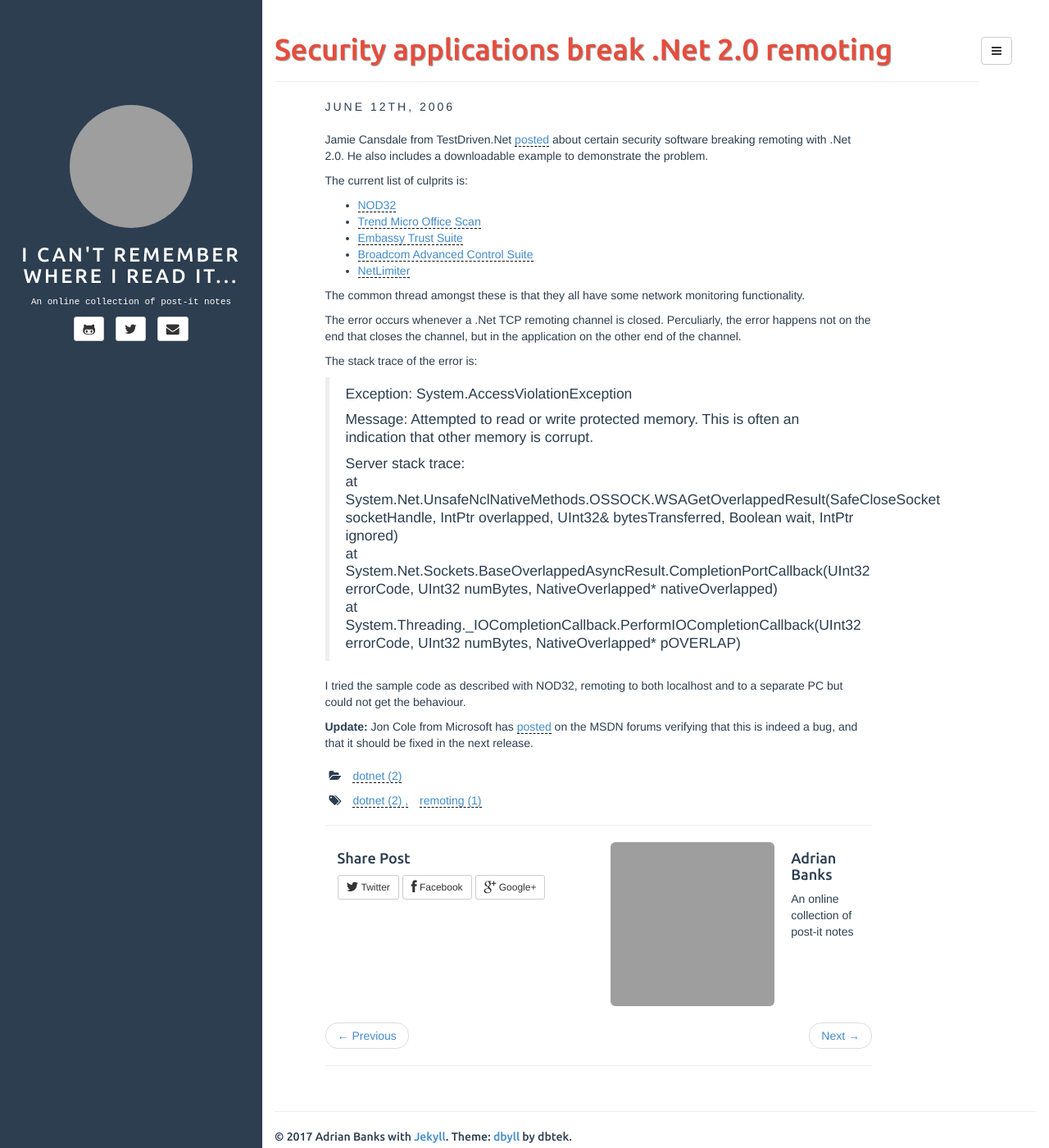
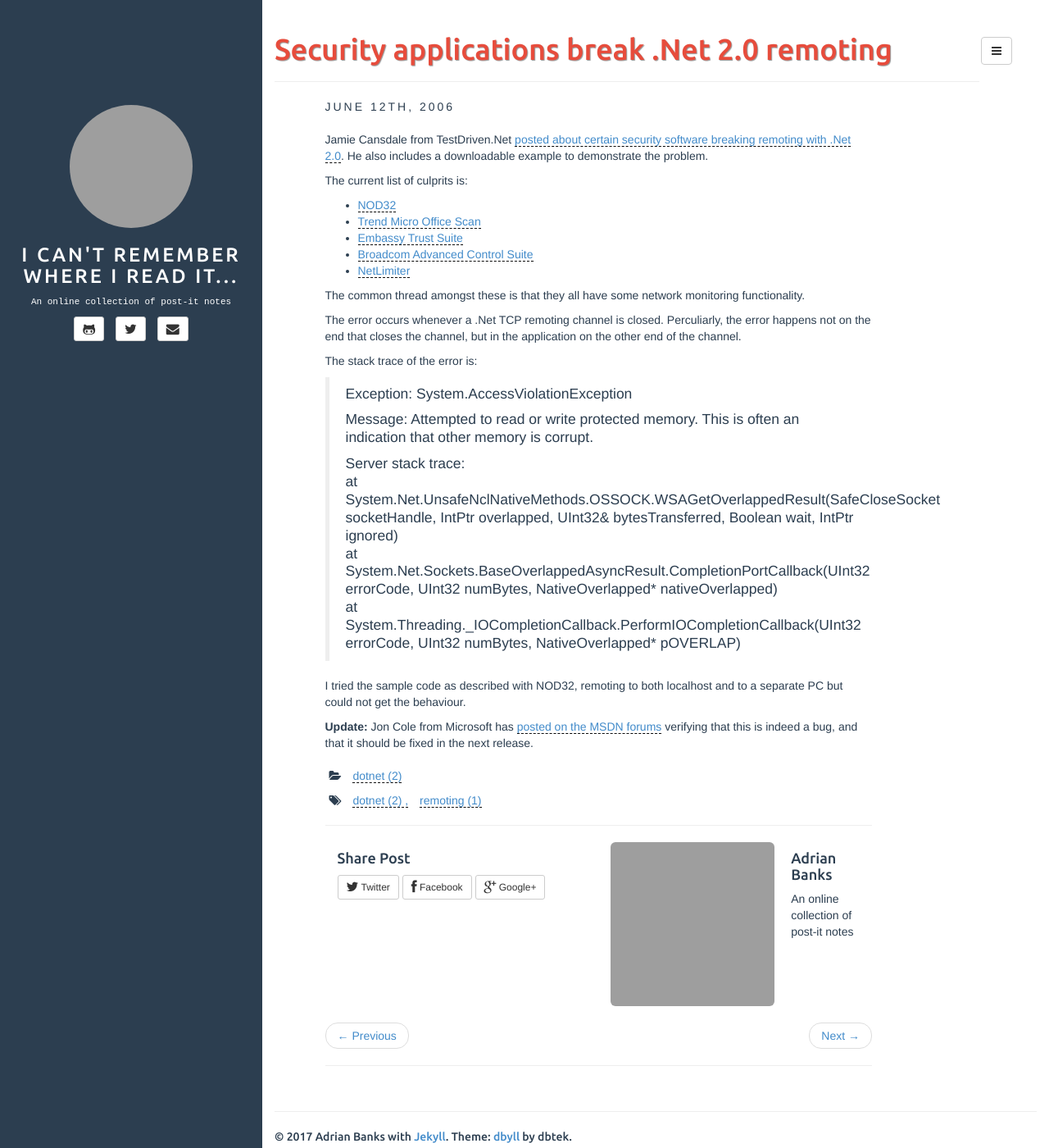
Before and after one commit to adrianbanks/adrianbanks.github.io, a Jekyll site: the page built from _posts/2006-06-12-security-applications-break-dotnet-remoting.md, in a window 1280 px wide and 1400 px high. Shown: the whole window at 82% size. Built offline with Jekyll 4.4.1, drawn with Linux system fonts in a browser that asks for light colours; grey boxes are pictures that could not be loaded.

Commit message:
Make the hyperlinks better

```diff
--- a/_posts/2006-06-12-security-applications-break-dotnet-remoting.md
+++ b/_posts/2006-06-12-security-applications-break-dotnet-remoting.md
@@ -6,7 +6,7 @@ tags: [dotnet, remoting]
 fullview: true
 ---
 
-Jamie Cansdale from TestDriven.Net [posted](http://weblogs.asp.net/nunitaddin/archive/2006/06/07/Security-Apps-Break-.NET-2.0-Remoting.aspx) about certain security software breaking remoting with .Net 2.0. He also includes a downloadable example to demonstrate the problem.
+Jamie Cansdale from TestDriven.Net [posted about certain security software breaking remoting with .Net 2.0](http://weblogs.asp.net/nunitaddin/archive/2006/06/07/Security-Apps-Break-.NET-2.0-Remoting.aspx). He also includes a downloadable example to demonstrate the problem.
 
 The current list of culprits is:
 
@@ -33,4 +33,4 @@ The stack trace of the error is:
 
 I tried the sample code as described with NOD32, remoting to both localhost and to a separate PC but could not get the behaviour.
 
-**Update:** Jon Cole from Microsoft has [posted](http://forums.microsoft.com/MSDN/ShowPost.aspx?PostID=273738&SiteID=1) on the MSDN forums verifying that this is indeed a bug, and that it should be fixed in the next release.
+**Update:** Jon Cole from Microsoft has [posted on the MSDN forums](http://forums.microsoft.com/MSDN/ShowPost.aspx?PostID=273738&SiteID=1) verifying that this is indeed a bug, and that it should be fixed in the next release.
```
Also changed, not shown: _posts/2006-06-09-aspnet-20-web-application-project-error.md (+2 -2 lines), _posts/2006-06-13-cats-game.md (+1 -1 lines), _posts/2006-06-14-dns-error-when-adding-a-computer-to-a-domain.md (+2 -2 lines).
